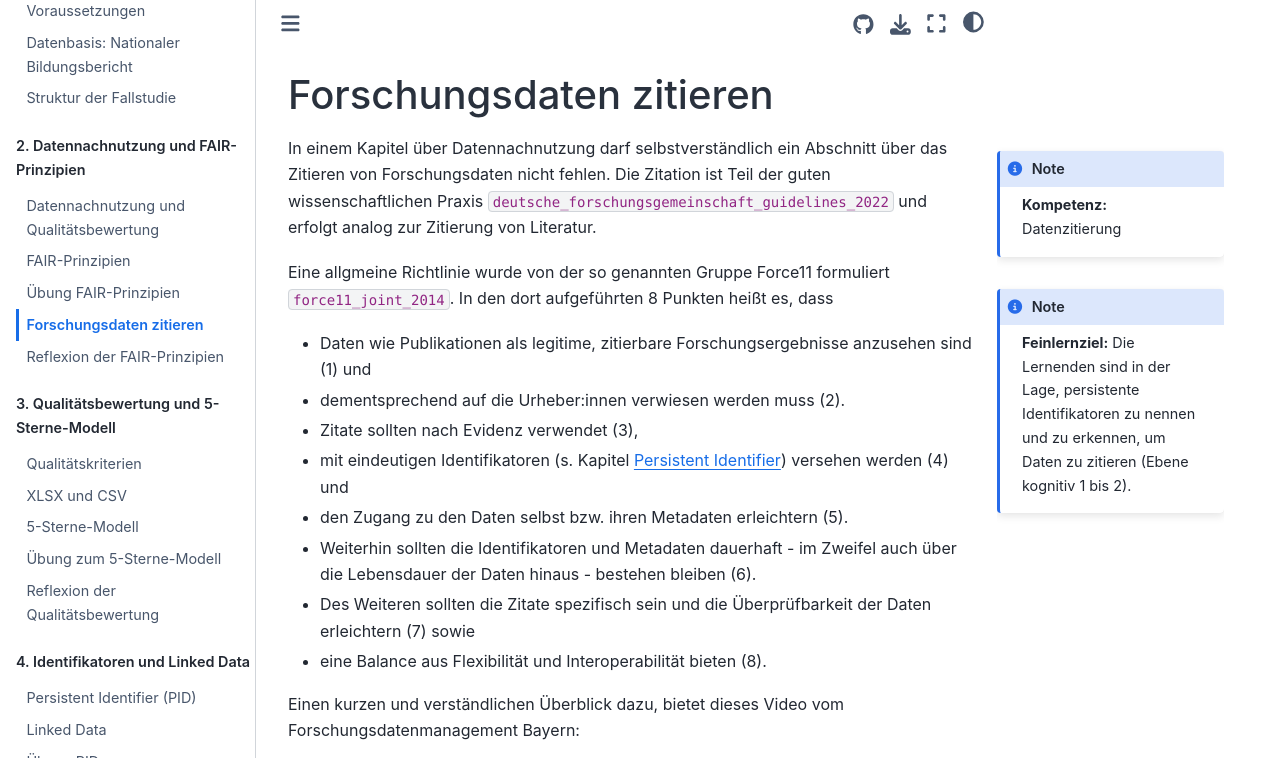
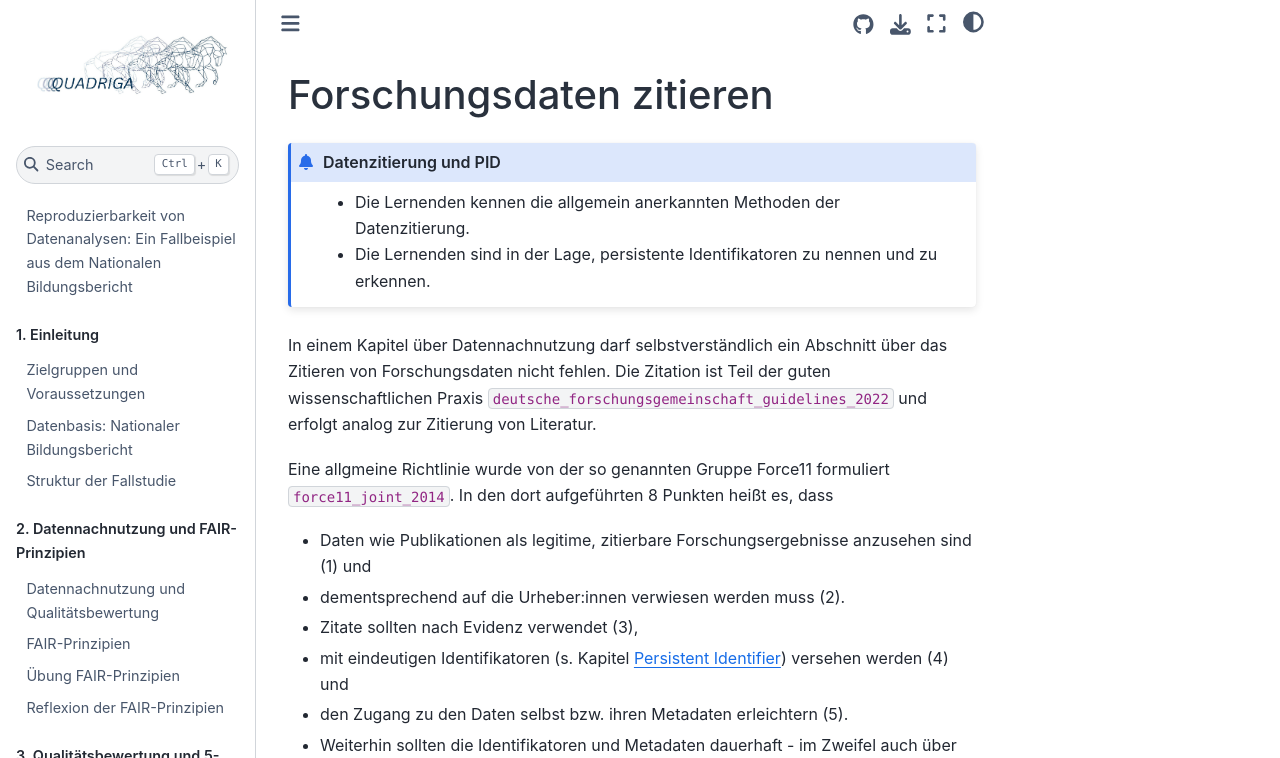
Before and after one commit to quadriga-dk/Tabelle-Fallstudie-1, a Jupyter Book: the page built from Markdown/15_Datenzitierung.md, in a window 1280 px wide and 1400 px high, cut to the strip 0-758 px from the top of the window. Built offline with Jupyter Book 1.0.4 settings and Sphinx 7.4.7 and the Sphinx Book theme 1.1.4, drawn with Linux system fonts in a browser that asks for light colours; pages that are not in the unit, such as notebooks, are missing from menus; cross-references to code outside the pages are shown as plain code; some of the changed text lies outside the part shown.

Commit message:
Update and rename 08_Datenzitierung.md to 15_Datenzitierung.md
Verschieben (Umbenennen) und Update Zitierregeln

`````diff
--- a/Markdown/08_Datenzitierung.md
+++ b/Markdown/15_Datenzitierung.md
@@ -1,17 +1,11 @@
 (Einleitung_Datenzitierung)=
 # Forschungsdaten zitieren
 
-````{margin}
-```{note}
-**Kompetenz:** Datenzitierung
+```{admonition} Datenzitierung und PID
+:class: keypoints
+- Die Lernenden kennen die allgemein anerkannten Methoden der Datenzitierung.
+- Die Lernenden sind in der Lage, persistente Identifikatoren zu nennen und zu erkennen.
 ```
-````
-
-````{margin}
-```{note}
-**Feinlernziel:** Die Lernenden sind in der Lage, persistente Identifikatoren zu nennen und zu erkennen, um Daten zu zitieren (Ebene kognitiv 1 bis 2).
-```
-````
 
 In einem Kapitel über Datennachnutzung darf selbstverständlich ein Abschnitt über das Zitieren von Forschungsdaten nicht fehlen. Die Zitation ist Teil der guten wissenschaftlichen Praxis {cite}`deutsche_forschungsgemeinschaft_guidelines_2022` und erfolgt analog zur Zitierung von Literatur.
 
@@ -36,3 +30,12 @@
 Wenn Sie Daten zitieren, sollten sie also die Urheber:innen benennen und den PID/URI des Datensatzes oder einen Link zu den Daten angeben.
 
 Wenn Sie Daten selbst zur Verfügung stellen, sollten Sie alle Beteiligten benennen, einen PID/URI vergeben, den Datensatz mit Metadaten ausführlich beschreiben und in einem gängigen, im besten Fall offenen Format bereitstellen.
+
+
+```{admonition} Weitere Informationen
+:class: tip
+Zusätzliche Informationen zum Thema Datenzitierung finden Sie auf
+- der Informationsplattform <a href="https://forschungsdaten.info/themen/finden-und-nachnutzen/zitieren-von-daten/" target="_blank">forschungsdaten.info</a>,
+- der Webseite von <a href="https://forschungsdaten.info/themen/finden-und-nachnutzen/zitieren-von-daten/" target="_blank">Auffinden, Zitieren, Dokumentieren</a> von ZBW, Gesis und RatSWD,
+-
+```
`````
